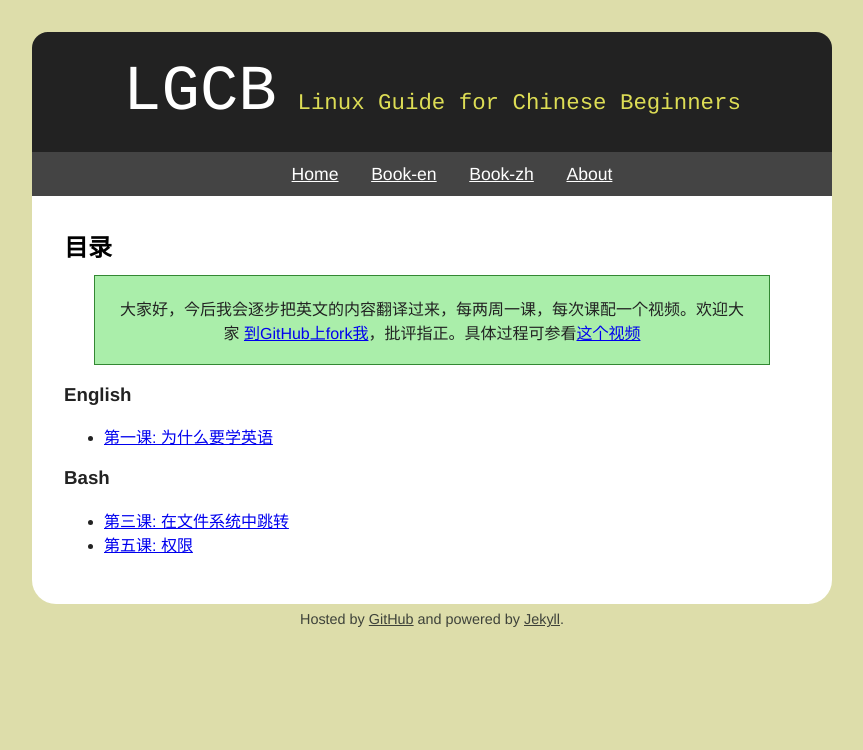
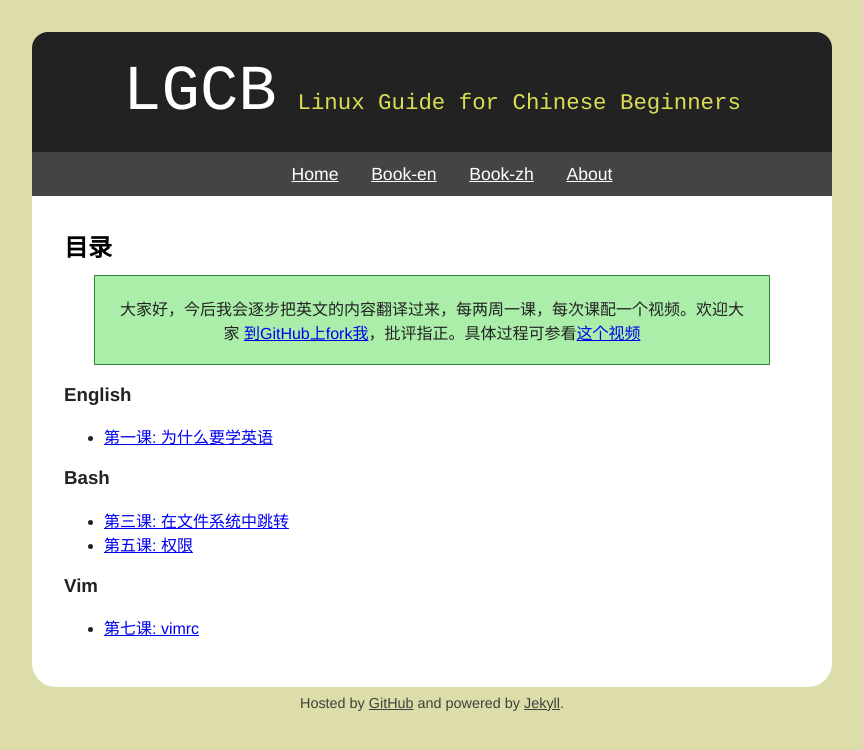
Before and after one commit to happypeter/LGCB, a Jekyll site: the page built from book/zh/index.html, in a window 1280 px wide. Shown: the top 750 px of the page, without its empty margins (208-1071 px from the left). Built offline with Jekyll 4.4.1, drawn with Linux system fonts in a browser that asks for light colours; Markdown is read by kramdown in place of the engine named in the settings.

Commit message:
add vimrc

```diff
--- a/book/zh/index.html
+++ b/book/zh/index.html
@@ -18,3 +18,8 @@ title: 目录
     <li> <a href="bash_navigation.html">第三课: 在文件系统中跳转</a> </li>
     <li> <a href="bash_perm.html">第五课: 权限</a> </li>
  </ul>
+
+ <h3>Vim</h3>
+ <ul>
+    <li> <a href="vim_vimrc.html">第七课: vimrc</a> </li>
+ </ul>
```
Also changed, not shown: book/zh/vim_vimrc.md (added, +5 -0 lines).
